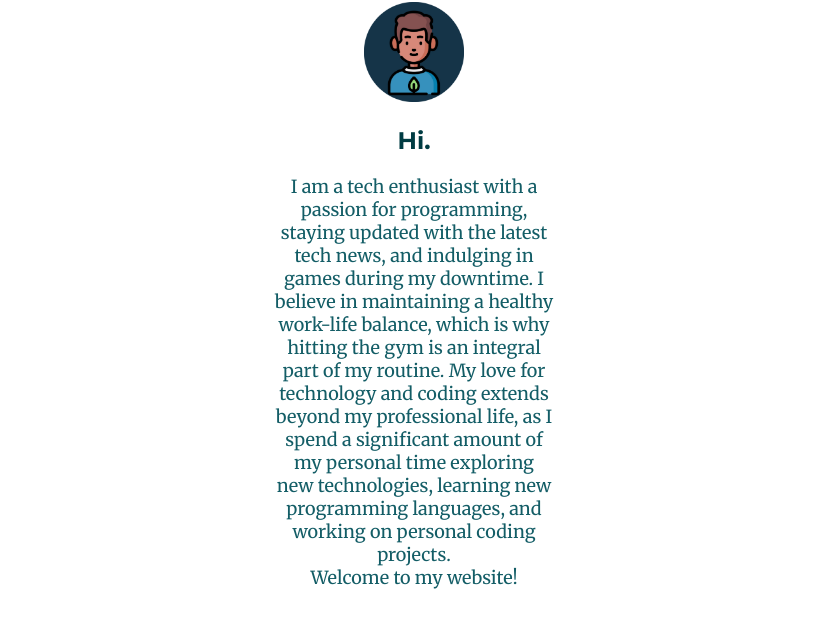
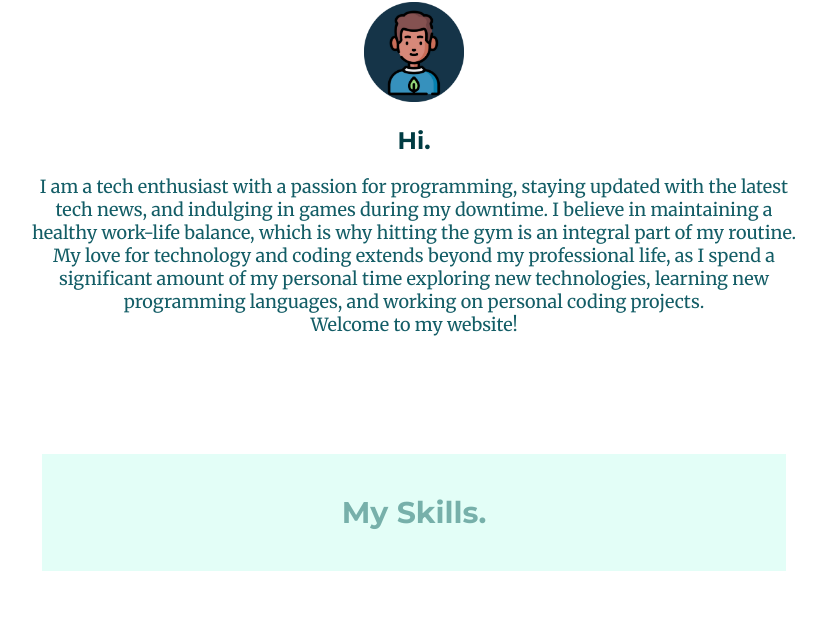
Before and after one commit to D0T-B0X/my-website, a plain HTML site: page index.html in a window 1280 px wide. Shown: the part 933-1551 px from the top of the page, without its empty margins (226-1052 px from the left). Drawn offline with nearby package versions, Linux system fonts and the light colour scheme; a web font is replaced by a local one.

Commit message:
Update index.html
fixed margin issues

```diff
--- a/index.html
+++ b/index.html
@@ -23,8 +23,8 @@
             <img class="me" src="images/me.png" alt="me">
             <h2>Hi.</h2>
             <p style="
-                margin-left: 500px;
-                margin-right: 500px;
+                margin-left: 20%;
+                margin-right: 20%;
                 ">I am a tech enthusiast with a passion for programming, staying updated with the latest tech news, and indulging in games during my downtime. I believe in maintaining a healthy work-life balance, which is why hitting the gym is an integral part of my routine. My love for technology and coding extends beyond my professional life, as I spend a significant amount of my personal time exploring new technologies, learning new programming languages, and working on personal coding projects.<br> Welcome to my website!</p>
           </div>
           <div class="skills">
```
